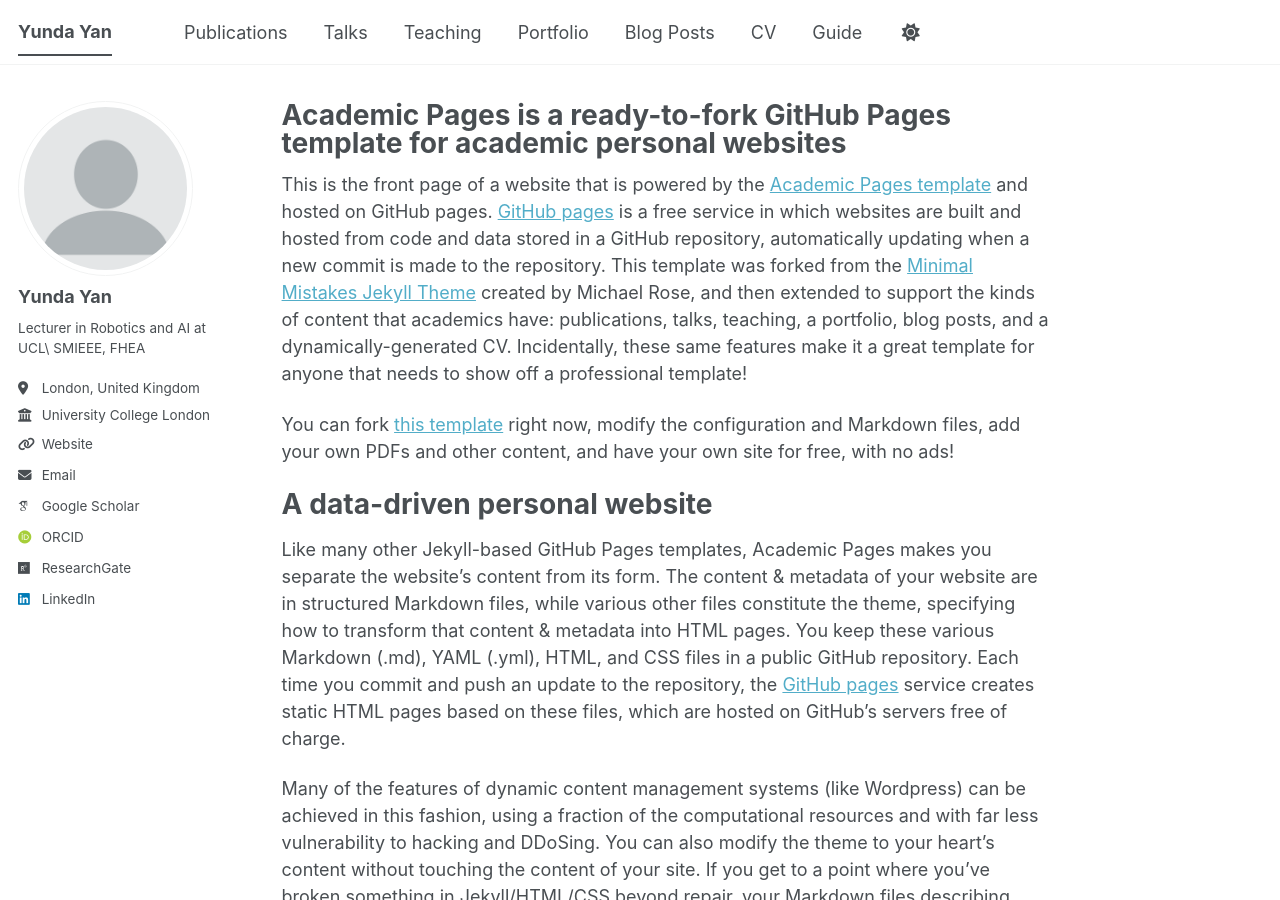
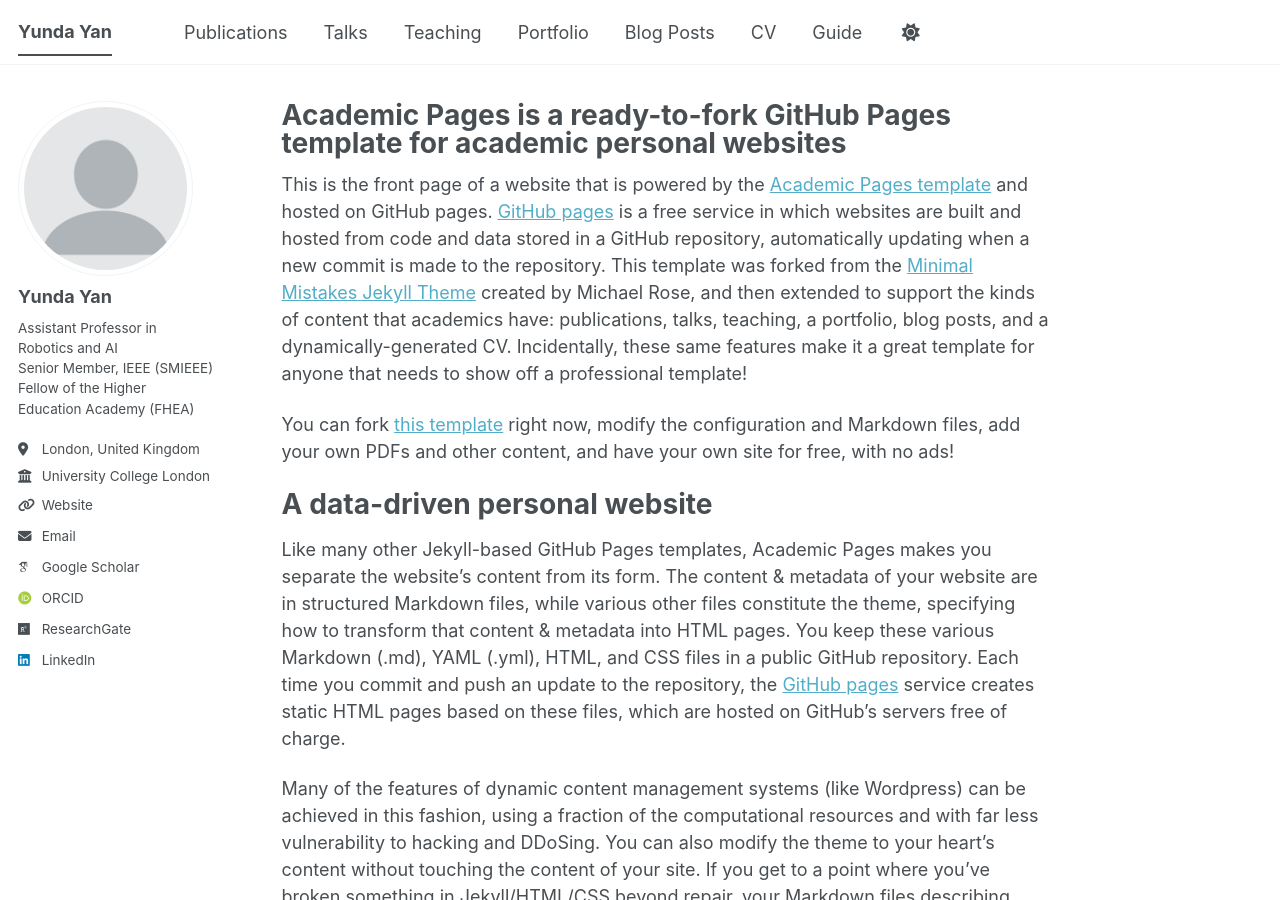
Before and after one commit to YundaYan/YundaYan.github.io, a Jekyll site: the page built from _pages/about.md, in a window 1280 px wide and 900 px high. Built offline with Jekyll 4.4.1, drawn with Linux system fonts in a browser that asks for light colours; some web fonts are replaced; a script bundle is joined from its source files by our own code; library files that are not in the unit come from our copies.

Commit message:
Update _config.yml

```diff
--- a/_config.yml
+++ b/_config.yml
@@ -22,7 +22,7 @@
   avatar: "profile.png"
   name: "Yunda Yan"
   pronouns:
-  bio: "Lecturer in Robotics and AI at UCL\\ SMIEEE, FHEA"
+  bio: "Assistant Professor in Robotics and AI <br> Senior Member, IEEE (SMIEEE) <br> Fellow of the Higher Education Academy (FHEA)"
   location: "London, United Kingdom"
   employer: "University College London (UCL)"
   uri: "https://profiles.ucl.ac.uk/95124-yunda-yan"
```
